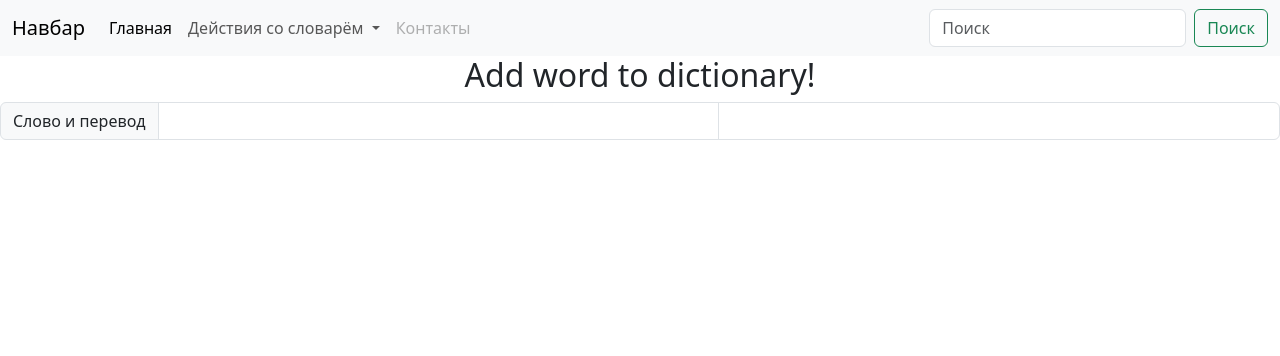
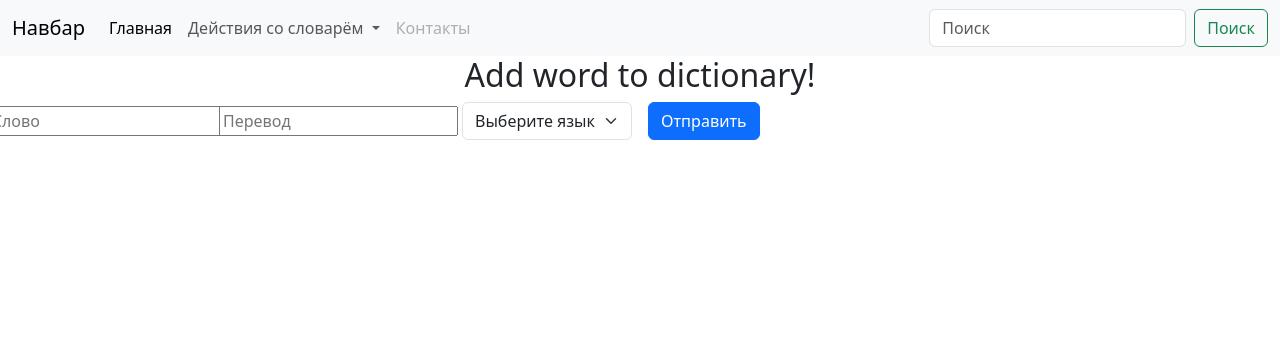
Before and after one commit to MBA2023/Foreign-dictionary, a Django app: page /add_word in a window 1280 px wide. Shown: the top 356 px of the page. Run offline with Django 5.2, Linux system fonts and the light colour scheme.

Commit message:
work on adding words...

```diff
--- a/mainapp/templates/add_word.html
+++ b/mainapp/templates/add_word.html
@@ -6,10 +6,25 @@
 
 
 <h2 align="center" >Add word to dictionary!</h2>
-<div class="input-group" >
-  <span class="input-group-text">Слово и перевод</span>
-  <input type="text" aria-label="Слово" class="form-control">
-  <input type="text" aria-label="Значение" class="form-control">
-</div>
+<form method="POST" action="" class="row gy-2 gx-3 align-items-center">
+  <div class="col-auto">
+    <input type="text" class="form-group row text-right" placeholder="Слово">
+  </div>
+<div class="col-auto">
+    <input type="text" class="form-group row text-right" placeholder="Перевод">
+  </div>
+  <div class="col-auto">
+    <select class="form-select" >
+      <option selected>Выберите язык</option>
+      <option value="1">Английский</option>
+      <option value="2">Испанский</option>
+      <option value="3">Французский</option>
+    </select>
+  </div>
+  <div class="col-auto">
+    <button type="submit" class="btn btn-primary">Отправить</button>
+  </div>
+  {% csrf_token %}
+</form>
 
 {% endblock %}
--- a/mainapp/views.py
+++ b/mainapp/views.py
@@ -16,9 +16,10 @@ def add_word(request):
         return render(request, "add_word.html")
 
     else:
-        print(request.POST)
-        #with open("dictionary.txt", "a", encoding="utf-8") as file:
-        #file.write(word1 + "-" + word2 + "\n")
+        print("первый принт", request)
+        print("2 принт", request.POST)
+        with open("dictionary.txt", "a", encoding="utf-8") as file:
+            file.write(request)
 
 
 def index(request):
```
Also changed, not shown: dictionary.txt (added).
